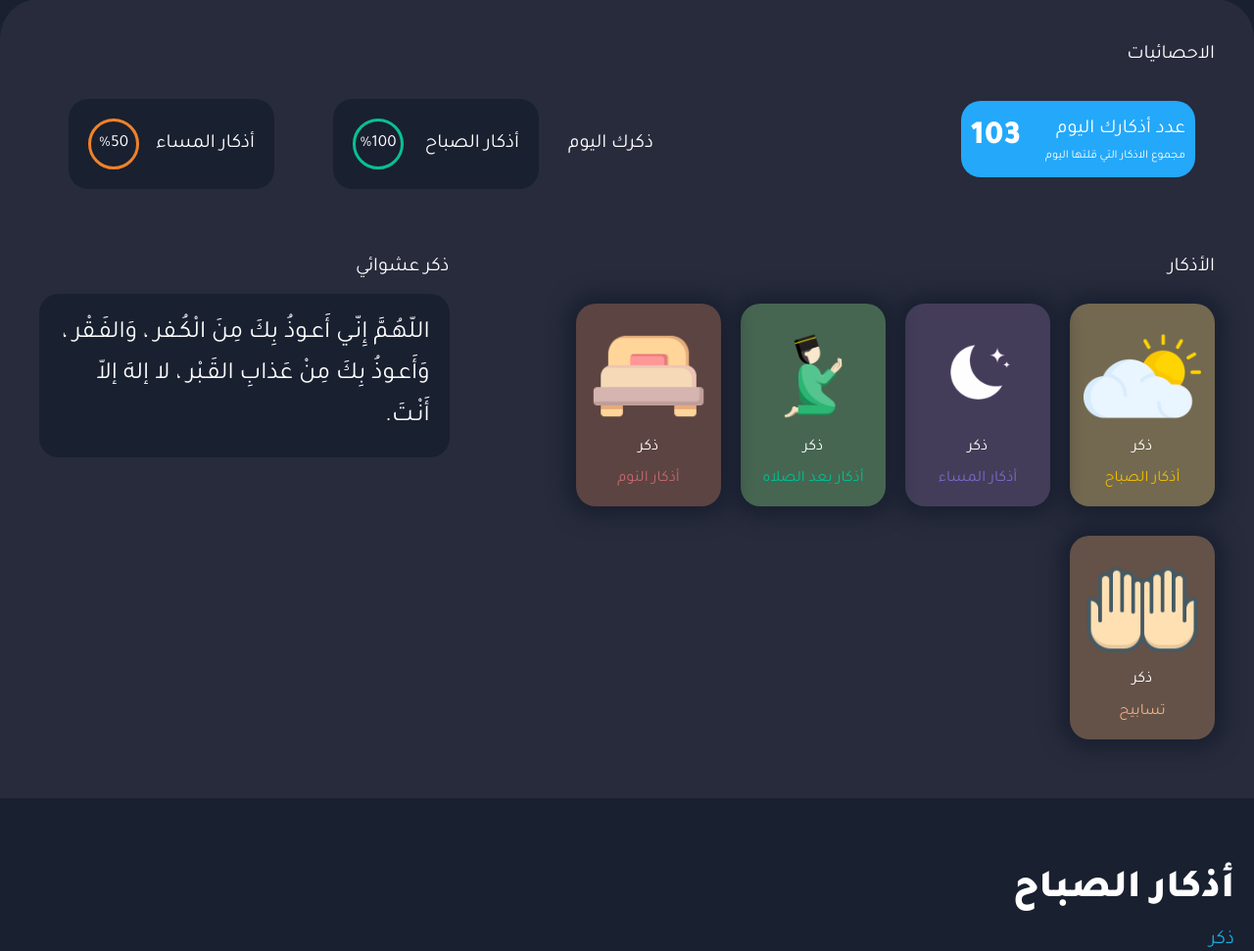
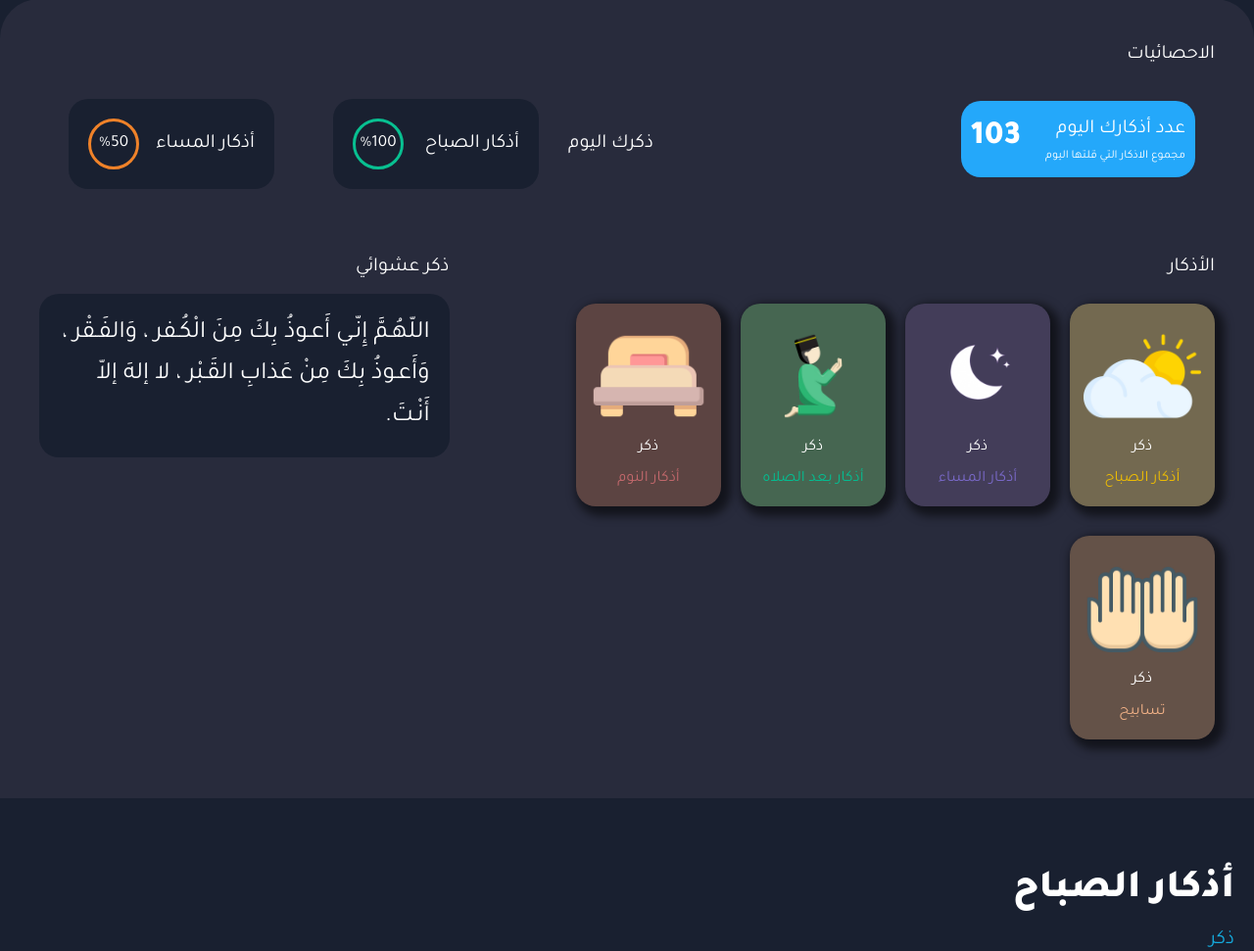
Before and after one commit to Muhammed-Sherif/azkar-website, a PHP site: page / in a window 1280 px wide. Shown: the part 154-1125 px from the top of the page at 98% size. Run offline with PHP 8.4, Linux system fonts and the light colour scheme.

Commit message:
Update style.css

```diff
--- a/css/style.css
+++ b/css/style.css
@@ -155,7 +155,7 @@ span.higry-date {
   text-align: center;
   margin: 10px 0 20px 20px;
   transition: transform 0.3s;
-  box-shadow: 0 0 20px 10px #192030;
+  box-shadow: 5px 5px 10px 5px #0000008c;
   color: white;
 }
 .azkar-sabah-link.light-mode,
```
